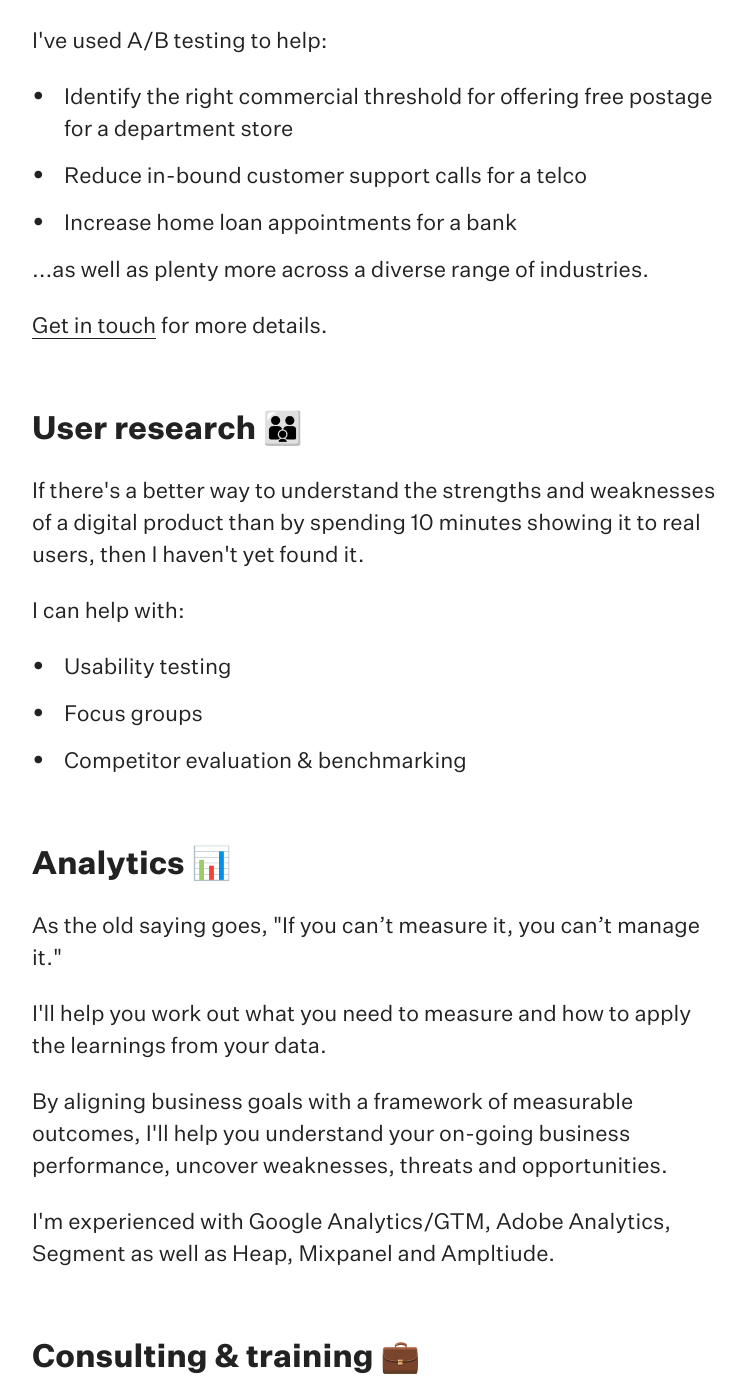
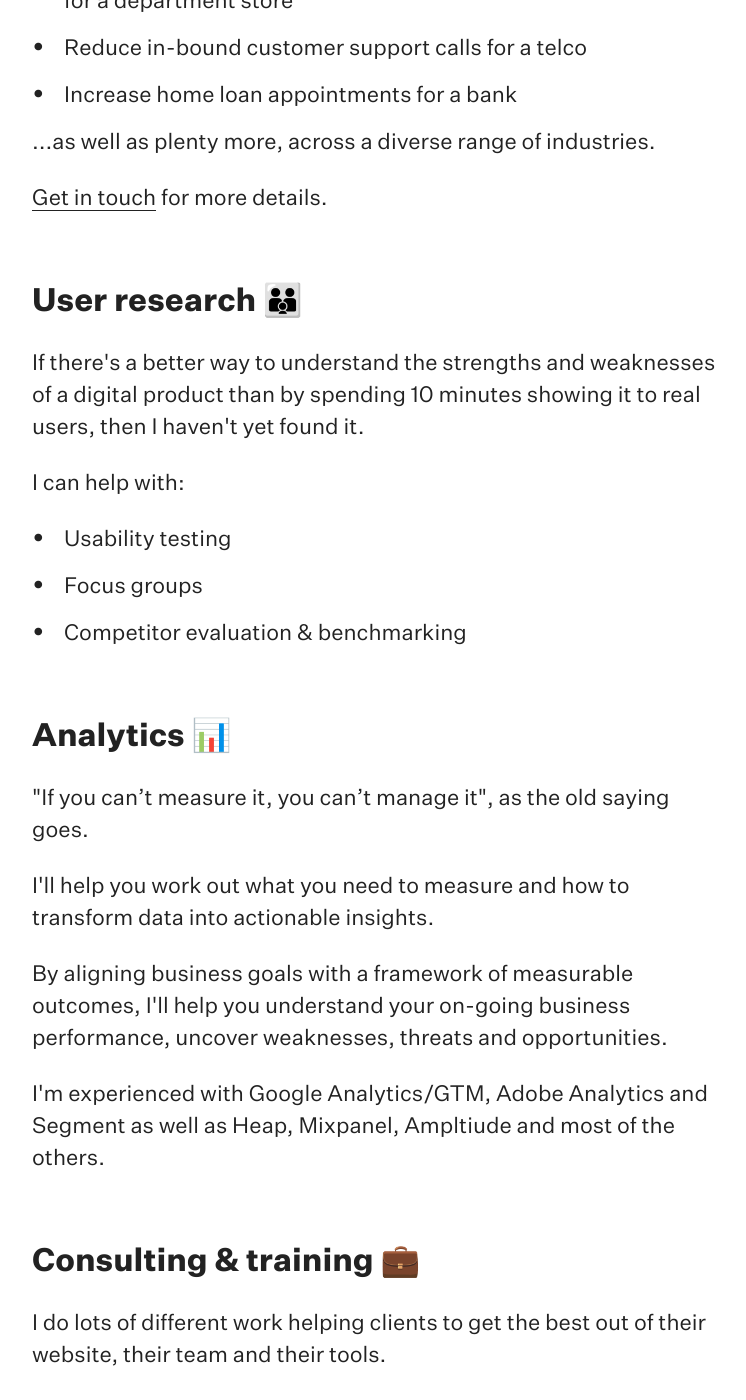
Before and after one commit to olleepalmer/olleepalmer.github.io, a Jekyll site: the page built from services.md, in a window 1280 px wide and 1400 px high, scrolled down 1916 px. Shown: the whole window, without its empty margins (192-938 px from the left). Built offline with Jekyll 4.4.1, drawn with Linux system fonts in a browser that asks for light colours; comment, search, counter and statistics services are not loaded; some of the changed text lies outside the part shown.

Commit message:
Fixed wordy wording

```diff
--- a/services.md
+++ b/services.md
@@ -6,14 +6,9 @@
 
 
 
-hero-subhead: "I help my clients to make their existing websites, apps and digital services more usable, more delightful and more profitable."
-hero-p: "I am typically engaged to help my clients: increase their conversion rate, tune-up their analytics, build or scale an optimisation program."
+hero-subhead: "I make existing websites, apps and digital services more usable, more delightful and more profitable."
+hero-p: "I am typically engaged to help increase conversion rates, tune-up analytics and build or scale optimisation programs."
 ---
-
-
-
-<p>
-The following is a brief overview of some of the overlapping techniques that I can use to help you get the best results out of your website, app and other digital properties:</p>
 
 <h2 class="mt-5">
 Experimentation 📈</h2>
@@ -38,7 +33,7 @@
 Increase home loan appointments for a bank
 </li>
 <p>
-...as well as plenty more across a diverse range of industries.
+...as well as plenty more, across a diverse range of industries.
 </p>
 <p>
 <a href="/services/free-consultation">Get in touch</a> for more details.
@@ -60,17 +55,16 @@
 </ul>
 <h2 class="mt-5">Analytics 📊 </h2>
 <p>
-As the old saying goes, "If you can’t measure it, you can’t manage it."
+"If you can’t measure it, you can’t manage it", as the old saying goes.
 </p>
 <p>
-I'll help you work out what you need to measure and how to apply the learnings from your data.
+I'll help you work out what you need to measure and how to transform data into actionable insights.
 </p>
 <p>
 By aligning business goals with a framework of measurable outcomes, I'll help you understand your on-going business performance, uncover weaknesses, threats and opportunities.
 </p>
 <p>
-I'm experienced with Google Analytics/GTM, Adobe Analytics, Segment as well as Heap, Mixpanel and Ampltiude.
-
+I'm experienced with Google Analytics/GTM, Adobe Analytics and Segment as well as Heap, Mixpanel, Ampltiude and most of the others.
 </p>
 <h2 class="mt-5">
 Consulting & training 💼
```
Also changed, not shown: other parts of services.md (+5 -4 lines), cro-training.md (added, +67 -0 lines), 1 other file.
